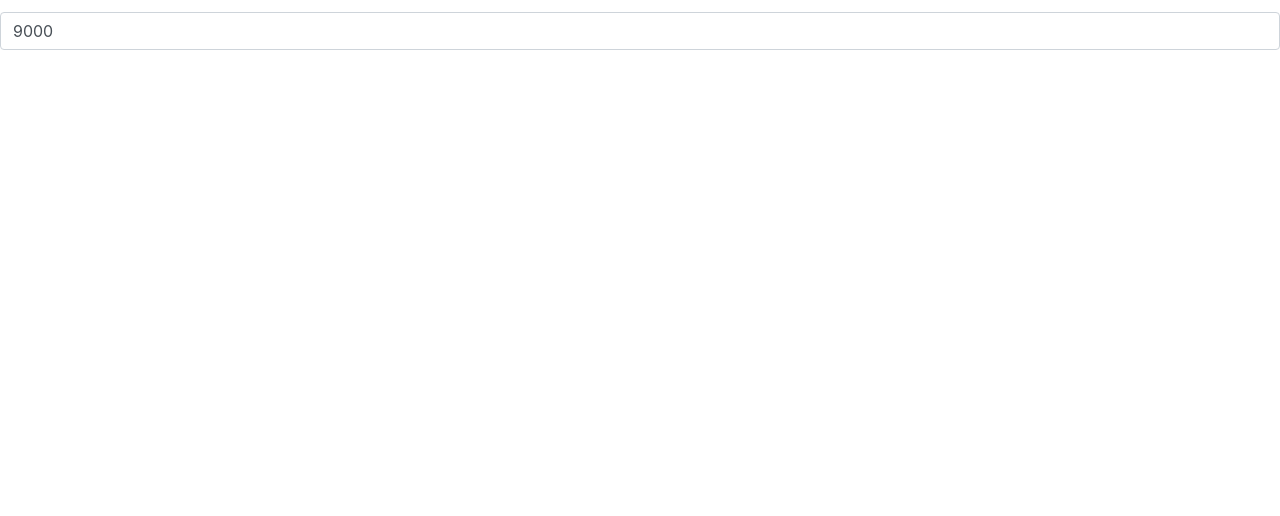
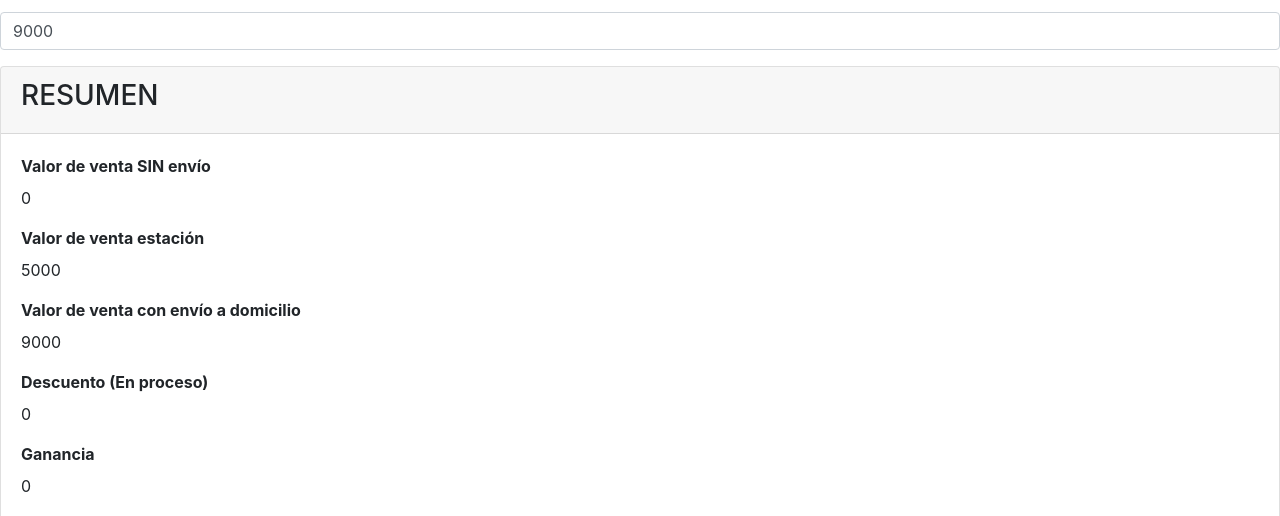
Before and after one commit to DuvanCorrea/toolsapp, a React (Create React App) app: page / in a window 1280 px wide. Shown: the part 436-952 px from the top of the page. Before the commit the page ends 800 px from the top, so only its background shows below. Built offline with nearby package versions, Linux system fonts and the light colour scheme; no server answers.

Commit message:
resumen 90%

```diff
--- a/src/Components/cotizar/FormProductosCotizar.tsx
+++ b/src/Components/cotizar/FormProductosCotizar.tsx
@@ -11,6 +11,13 @@ const FormProductosCotizar: React.FC = () => {
   const dispatch = useDispatch();
   const [productos, setProductos] = useState([]);
   const [pSeleccionado, setpSeleccionado]: any = useState({});
+  const [resumen, setResumen]: any = useState({
+    valorVentaSinEnvios: 0,
+    valorVentaEstacion: 0,
+    valorVentaEnvioDomicilio: 0,
+    ganacia: 0,
+    descuento: 0,
+  });
 
   //console.log(">>> antes ", pSeleccionado);
 
@@ -22,8 +29,24 @@ const FormProductosCotizar: React.FC = () => {
   useEffect(() => {
     loading = true;
     dispatch(obtenerProductosCotizarAction());
+    const resumenAux = {
+      valorVentaSinEnvios:
+        data.prodActual.precioCompra * (data.prodActual.avgGanancia / 100) +
+        data.prodActual.precioCompra,
+      valorVentaEstacion:
+        data.prodActual.precioCompra * (data.prodActual.avgGanancia / 100) +
+        5000 +
+        data.prodActual.precioCompra,
+      valorVentaEnvioDomicilio:
+        data.prodActual.precioCompra * (data.prodActual.avgGanancia / 100) +
+        data.prodActual.costoEnvio +
+        data.prodActual.precioCompra,
+      ganacia:
+        data.prodActual.precioCompra * (data.prodActual.avgGanancia / 100),
+      descuento: 0,
+    };
+    setResumen(resumenAux);
     setpSeleccionado(data.prodActual);
-    console.log(pSeleccionado);
     //console.log("Data en useEf>> ", data.prodActual);
     console.log("efecto");
     loading = false;
@@ -141,6 +164,48 @@ const FormProductosCotizar: React.FC = () => {
           />
         </div>
       </form>
+      {/**************************** Resumen ****************************/}
+      <div className="card">
+        <div className="card-header">
+          <h3>RESUMEN</h3>
+        </div>
+        <div className="card-body">
+          <div className="form-group">
+            <strong>
+              <label>Valor de venta SIN envío</label>
+            </strong>
+            <p>{resumen.valorVentaSinEnvios}</p>
+          </div>
+
+          <div className="form-group">
+            <strong>
+              <label>Valor de venta estación</label>
+            </strong>
+            <p>{resumen.valorVentaEstacion}</p>
+          </div>
+
+          <div className="form-group">
+            <strong>
+              <label>Valor de venta con envío a domicilio</label>
+            </strong>
+            <p>{resumen.valorVentaEnvioDomicilio}</p>
+          </div>
+
+          <div className="form-group">
+            <strong>
+              <label>Descuento (En proceso)</label>
+            </strong>
+            <p>{resumen.descuento}</p>
+          </div>
+
+          <div className="form-group">
+            <strong>
+              <label>Ganancia</label>
+            </strong>
+            <p>{resumen.ganacia}</p>
+          </div>
+        </div>
+      </div>
     </Fragment>
   );
 };
--- a/src/redux/productosCotizar.tsx
+++ b/src/redux/productosCotizar.tsx
@@ -42,8 +42,6 @@ export const obtenerProductosCotizarAction = () => async (
 ) => {
   try {
     const res = await axios.get("http://localhost:3000/cotizador");
-    //console.log(res.data);
-
     dispatch({
       type: OBTENER_PRODUCTOS_COTIZAR,
       payload: res.data,
@@ -60,7 +58,6 @@ export const actualizarProductoActual = (pos: any) => async (
 ) => {
   try {
     const newSatete = getState().productosCotizar.array[pos - 1];
-    console.log("state >>> ", newSatete);
     dispatch({
       type: OBTENER_PRODUCTO_ACTUAL,
       payload: newSatete,
```
